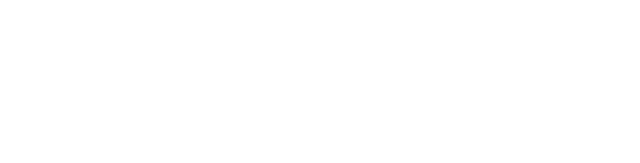
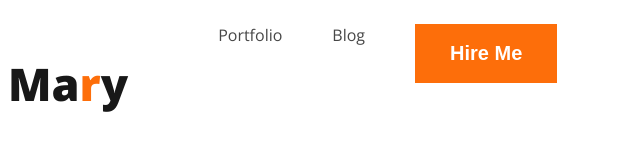
Before and after one commit to engsabbir/developer-portfolio, a plain HTML site: page index.html in a window 1280 px wide. Shown: the whole page, without its empty margins (0-640 px from the left). Drawn offline with nearby package versions, Linux system fonts and the light colour scheme.

Commit message:
Set google fonts and set navbar and primary color

```diff
--- a/index.html
+++ b/index.html
@@ -1,14 +1,29 @@
 <!DOCTYPE html>
 <html lang="en">
+
 <head>
     <meta charset="UTF-8">
     <meta name="viewport" content="width=device-width, initial-scale=1.0">
     <title>Developer Portfolio</title>
+    <link rel="preconnect" href="https://fonts.googleapis.com">
+    <link rel="preconnect" href="https://fonts.gstatic.com" crossorigin>
+    <link href="https://fonts.googleapis.com/css2?family=Open+Sans:wght@400;700;800&display=swap" rel="stylesheet">
     <link rel="stylesheet" href="styles/style.css">
 </head>
+
 <body>
-    <header></header>
+    <header>
+        <nav class="nav-bar">
+            <h3>Ma<span class="text-primary">r</span>y</h3>
+            <ul>
+                <li><a href="">Portfolio</a></li>
+                <li><a href="">Blog</a></li>
+                <li><button class="btn-primary">Hire Me</button></li>
+            </ul>
+        </nav>
+    </header>
     <main></main>
     <footer></footer>
 </body>
+
 </html>
--- a/styles/style.css
+++ b/styles/style.css
@@ -0,0 +1,38 @@
+/* common shared style  */
+body{
+    font-family: 'Open Sans', sans-serif;
+}
+.text-primary{
+    color: #FD6E0A;
+    font-size: 45px;
+    font-weight: 800;
+}
+.btn-primary{
+    color: #FFF;
+    padding: 18px 35px;
+    background-color: #FD6E0A;
+    border: none;
+    font-size: 20px;
+    font-weight: 700;
+}
+/* nav style  */
+.nav-bar{
+    display: flex;
+}
+
+.nav-bar h3{
+    color: #181818;
+    font-size: 45px;
+    font-weight: 800;
+}
+.nav-bar > ul{
+    display: flex;
+}
+.nav-bar li{
+    list-style: none;
+    margin-left: 50px;
+}
+.nav-bar li a{
+    text-decoration: none;
+    color: #474747;
+}
```
